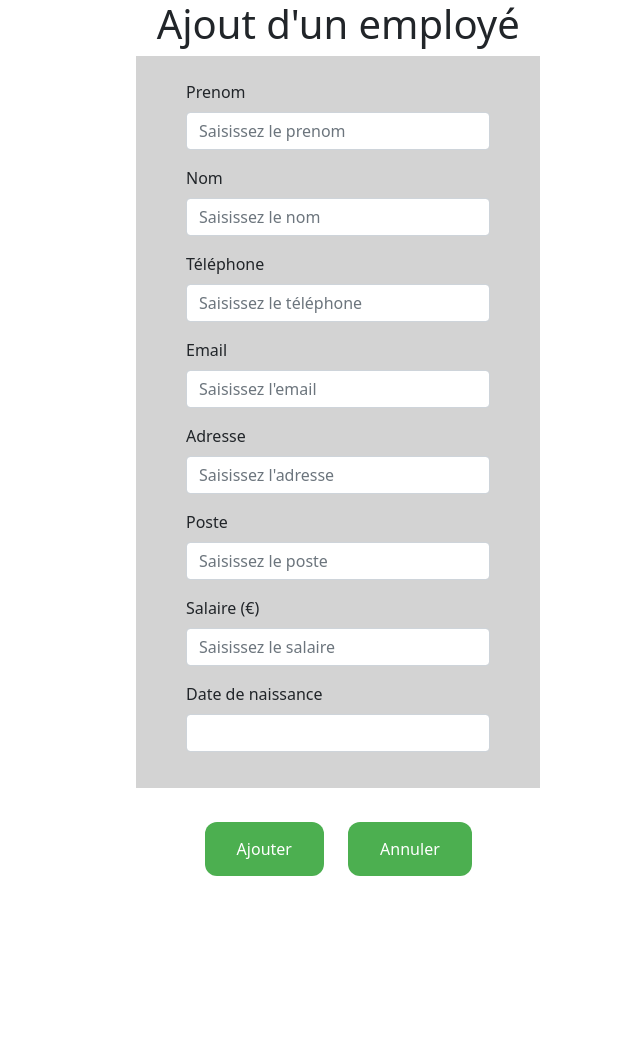
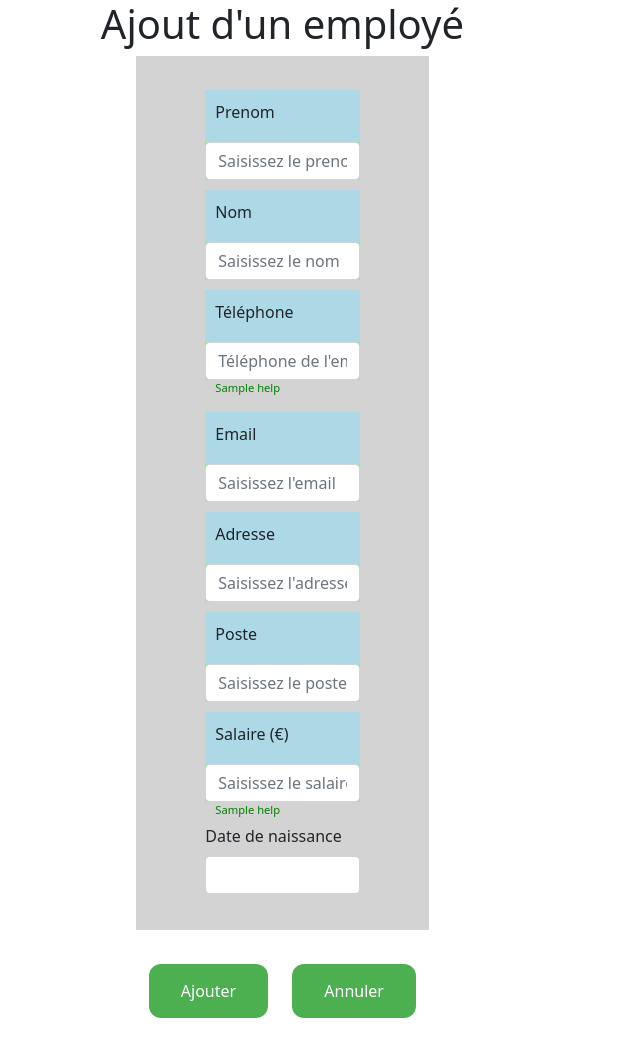
Before and after one commit to FrancoisRMartin/projet_symfony_1, a Symfony app: template templates/home/form.html.twig in a window 1280 px wide. Shown: the whole page, without its empty margins (246-886 px from the left). Before the commit the page ends 876 px from the top, so only its background shows below. Run offline with Twig, Linux system fonts and the light colour scheme; the template is opened without the code that fills it: most values are stand-ins (such as "Sample title", 1, 10 or a date in 2020); form fields are guessed from the names that the template uses; some libraries are stand-ins or nearby versions.

Commit message:
Ajout css

```diff
--- a/public/css/style.css
+++ b/public/css/style.css
@@ -6,20 +6,40 @@
 }
 
 .show {
-    width: 90%;
+    width: 80%;
     text-align: center;
 }
 
-.form .aide {
+.form .help {
     color: green;
     text-align: left;
-    padding: 0 0 0 0
+    padding: 0 0 5px 10px;
+    font-size: 0.7em;
+    margin: 0 10%;
 }
 
-.form .erreur {
+/* .form .error {
     color: red;
     text-align: left;
-    padding: 0 0 0 0
+    padding: 0 0 10px 0;
+    font-size: 0.7em;
+} */
+
+.form .label {
+    background-color: lightblue;
+    margin-top: 10px;
+    margin-inline: 10%;
+    padding: 10px 10px;
+}
+
+.form .champ {
+    background-color: lightgreen;
+    margin: 0 10%;
+}
+
+.form .date {
+    margin: 0 10%;
+
 }
 
 .show .button {
--- a/templates/home/form.html.twig
+++ b/templates/home/form.html.twig
@@ -23,69 +23,102 @@
     }
 }) }}
 
-{{ form_row(formEmployes.prenom, {
-    label: "Prenom",
+<div class="label">
+{{ form_label(formEmployes.prenom, 'Prenom')}}
+</div>
+<div class="champ">
+{{ form_widget(formEmployes.prenom, {
     attr: {
         placeholder: "Saisissez le prenom"
         }
 }) }}
+</div>
 
-{{ form_row(formEmployes.nom, {
-    label: "Nom",
+<div class="label">
+{{ form_label(formEmployes.nom, 'Nom')}}
+</div>
+<div class="champ">
+{{ form_widget(formEmployes.nom, {
     attr: {
         placeholder: "Saisissez le nom"
         }
 }) }}
+</div>
 
-{{ form_row(formEmployes.telephone, {
+{# {{ form_row(formEmployes.telephone, {
     label: "Téléphone",
     attr: {
         placeholder: "Saisissez le téléphone"
     }
-}) }}
+}) }} #}
 
-{# {{ form_label(formEmployes.telephone, 'Téléphone')}}
-
+<div class="label">
+{{ form_label(formEmployes.telephone, 'Téléphone')}}
+{# <div class="error">
+{{ form_errors(formEmployes.telephone)}}
+</div> #}
+</div>
+<div class="champ">
 {{ form_widget(formEmployes.telephone, {
     attr: {
         placeholder: "Téléphone de l'employé"
         }
-}) }} #}
-{# <span class="aide">{{ formEmployes.telephone.vars.help  }}</span> #}
+}) }}
+</div>
+
+<div class="help">{{ formEmployes.telephone.vars.help  }}</div>
 
 
-{{ form_row(formEmployes.email, {
-    label: "Email",
+<div class="label">
+{{ form_label(formEmployes.email, 'Email')}}
+</div>
+<div class="champ">
+{{ form_widget(formEmployes.email, {
     attr: {
         placeholder: "Saisissez l'email"
         }
 }) }}
+</div>
 
-{{ form_row(formEmployes.adresse, {
-    label: "Adresse",
+<div class="label">
+{{ form_label(formEmployes.adresse, 'Adresse')}}
+</div>
+<div class="champ">
+{{ form_widget(formEmployes.adresse, {
     attr: {
         placeholder: "Saisissez l'adresse"
         }
 }) }}
+</div>
 
-{{ form_row(formEmployes.poste, {
-    label: "Poste",
+<div class="label">
+{{ form_label(formEmployes.poste, 'Poste')}}
+</div>
+<div class="champ">
+{{ form_widget(formEmployes.poste, {
     attr: {
         placeholder: "Saisissez le poste"
         }
 }) }}
+</div>
 
-{{ form_row(formEmployes.salaire, {
-    label: "Salaire (€)",
+<div class="label">
+{{ form_label(formEmployes.salaire, 'Salaire (€)')}}
+</div>
+<div class="champ">
+{{ form_widget(formEmployes.salaire, {
     attr: {
         placeholder: "Saisissez le salaire"
         }
 }) }}
+</div>
+<div class="help">{{ formEmployes.salaire.vars.help  }}</div>
 
+<div class="date">
 {{ form_row(formEmployes.datedenaissance, {
     label: "Date de naissance",
 }) }}
-
+</div>
 
 {# <button type="submit" class="btn btn-primary mt-2">
 {% if editMode %}
```
Also changed, not shown: src/Entity/Employes.php (+6 -5 lines). Lines whose indentation alone changed are shown as unchanged.
